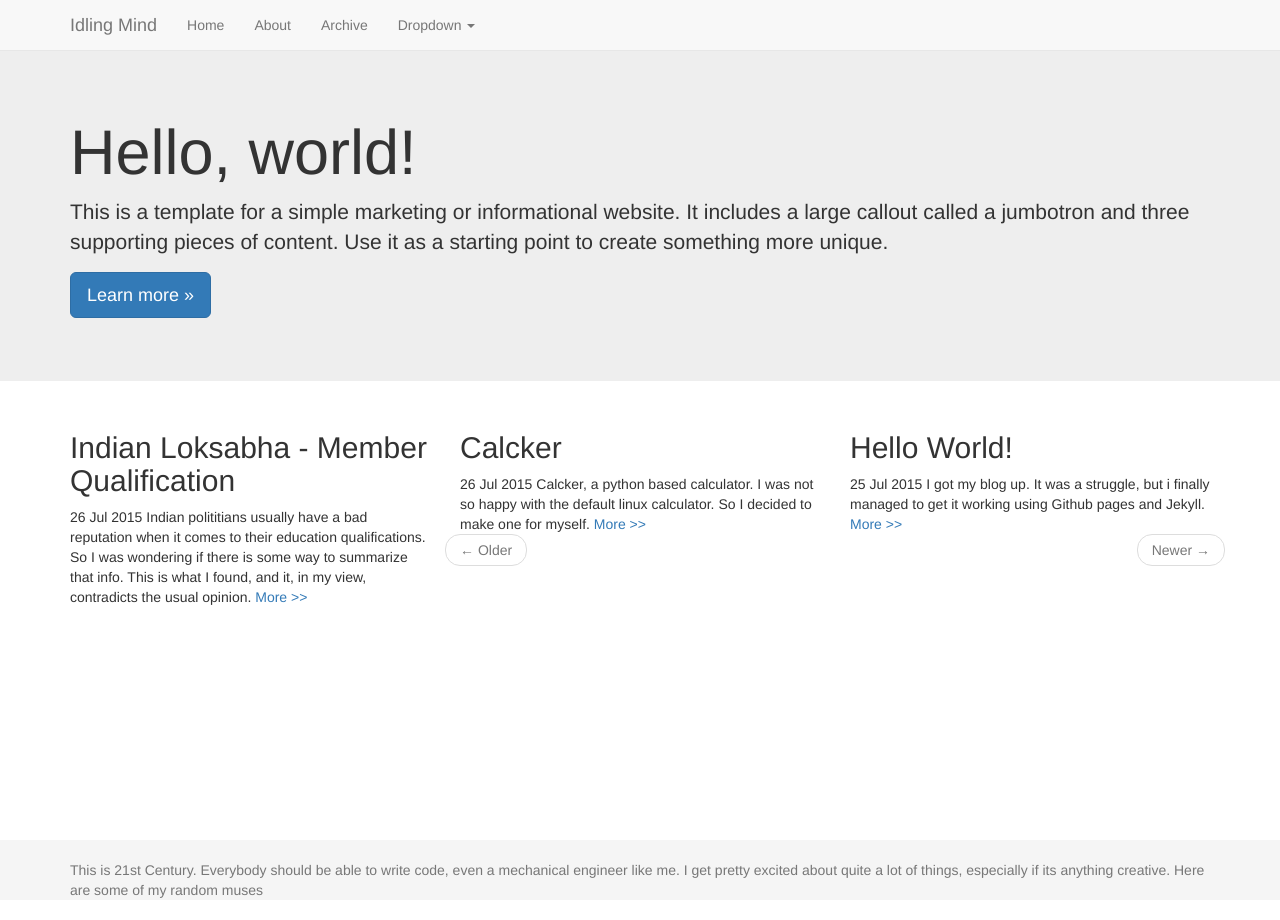
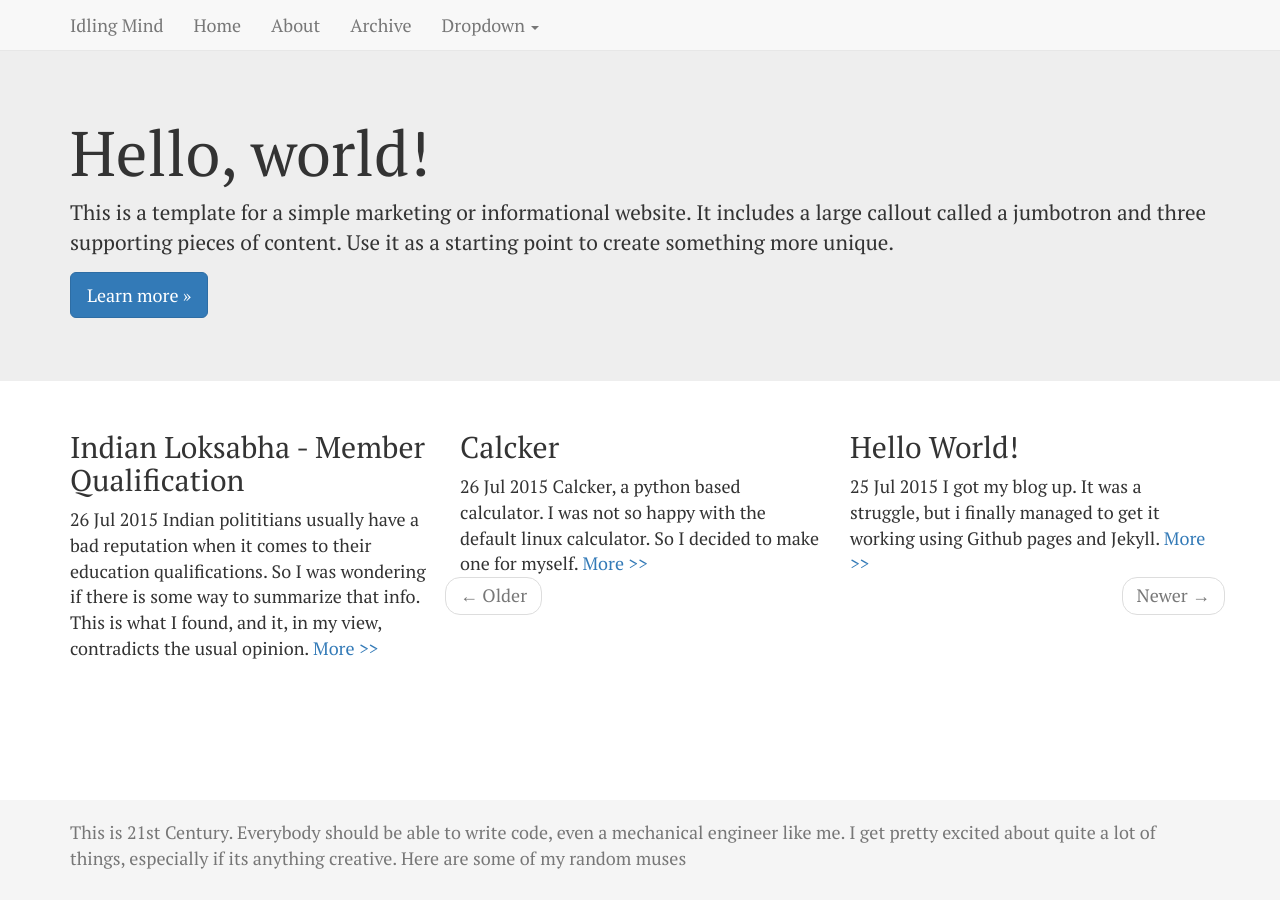
Before and after one commit to idling-mind/idling-mind.github.io, a Jekyll site: the page built from index.html, in a window 1280 px wide. Built offline with Jekyll 4.4.1, drawn with Linux system fonts in a browser that asks for light colours; nearby versions of some CDN libraries; the list of posts is cut into pages by our own code.

Commit message:
Update theme.css
increased size of footer, changed font and size

```diff
--- a/public/css/theme.css
+++ b/public/css/theme.css
@@ -3,19 +3,20 @@
 html {
   position: relative;
   min-height: 100%;
-  font-family: "PT Serif", Georgia, "Times New Roman", serif;
 }
 body {
   /* Margin bottom by footer height */
   margin-top: 50px;
   margin-bottom: 60px;
+  font-family: "PT Serif", Georgia, "Times New Roman", serif;
+  font-size:18px;
 }
 .footer {
   position: absolute;
   bottom: 0;
   width: 100%;
   /* Set the fixed height of the footer here */
-  height: 60px;
+  height: 100px;
   background-color: #f5f5f5;
 }
 
```
